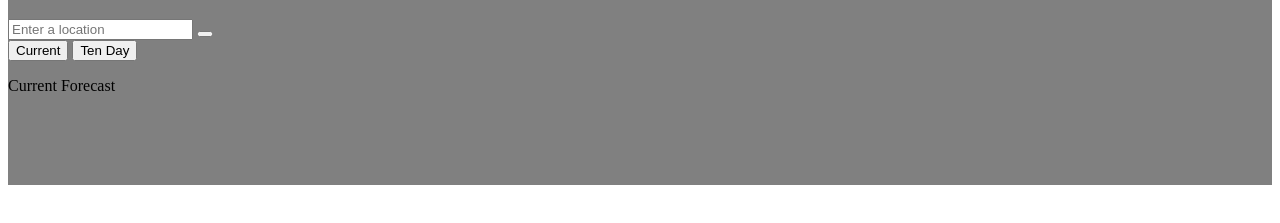
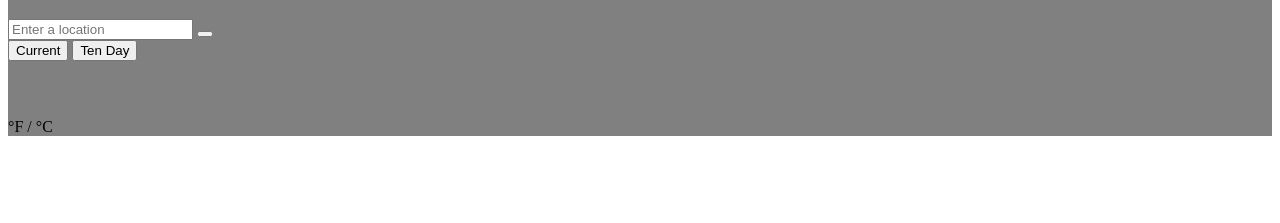
Before and after one commit to tw3080/angular-capstone, a website: page app/index.html in a window 1280 px wide. Shown: the part 61-284 px from the top of the page. Drawn offline with nearby package versions, Linux system fonts and the light colour scheme; some packages are replaced by stand-ins of ours; a script that the page names is missing; some icons are missing.

Commit message:
added/removed weather information; added classes for styling

```diff
--- a/app/home/home.html
+++ b/app/home/home.html
@@ -1,13 +1,13 @@
 <search-form submit="submit"></search-form>
 <ng-include src="'nav.html'"></ng-include>
-<div>
+<!-- Add ng-if or ng-show so that degrees don't display automatically?? -->
+<div class="current-weather-container">
     <p>
-        Current Forecast<br />
-        <i class="wi wi-wu-{{currentWeather.data.icon}}" style="font-size:100px"></i><br />
-        {{ location.name }}<br />
-        {{ currentWeather.data.observation_time }}<br />
-        {{ currentWeather.data.weather }}<br />
-        {{ currentWeather.data.temperature_string }}<br />
-        {{ currentWeather.data.wind_string }}
+        <h1>{{ location.name }}</h1>
+        <i class="wi wi-wu-{{currentWeather.data.icon}} current-weather-icon"></i><br />
+        <div class="current-weather-description">
+            {{ currentWeather.data.weather }}<br />
+            {{ currentWeather.data.temp_f }} &deg;F / {{ currentWeather.data.temp_c }} &deg;C<br />
+        </div>
     </p>
 </div>
```
